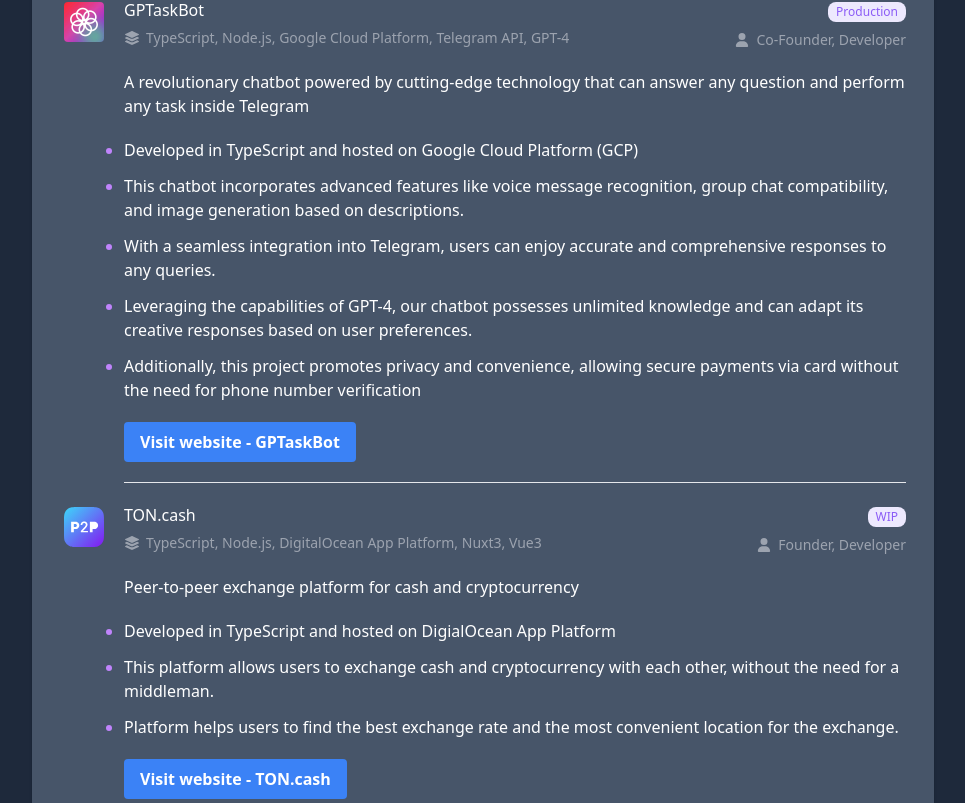
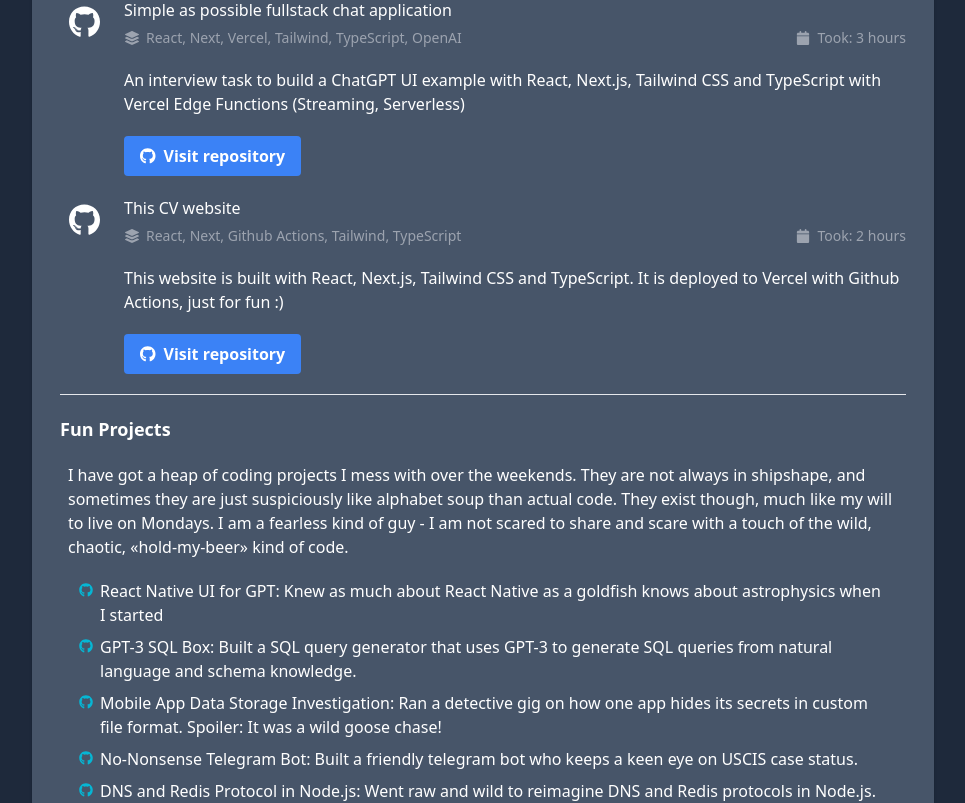
Before and after one commit to Hormold/Hormold, a Next.js app: page / in a window 1280 px wide. Shown: the part 2617-3420 px from the top of the page, without its empty margins (310-1275 px from the left). Built offline with nearby package versions, Linux system fonts and the light colour scheme.

Commit message:
Code examples added

```diff
--- /dev/null
+++ b/src/app/components/examples.tsx
@@ -0,0 +1,112 @@
+import { faCalendar, faLayerGroup } from '@fortawesome/free-solid-svg-icons'
+import { faGithub } from '@fortawesome/free-brands-svg-icons'
+import { FontAwesomeIcon } from '@fortawesome/react-fontawesome'
+
+const CodeExamplesItems = [
+	{
+		title: `Simple as possible fullstack chat application`,
+		stack: ['React', 'Next', 'Vercel', 'Tailwind', 'TypeScript', 'OpenAI'],
+		url: `https://github.com/Hormold/chatgpt-next-react-tailwind`,
+		description: `An interview task to build a ChatGPT UI example with React, Next.js, Tailwind CSS and TypeScript with Vercel Edge Functions (Streaming, Serverless)`,
+		workDuration: '3 hours',
+		image: () => (
+			<FontAwesomeIcon icon={faGithub} size="2xl" />
+		)
+	},
+	{
+		title: `This CV website`,
+		stack: ['React', 'Next', 'Github Actions', 'Tailwind', 'TypeScript'],
+		url: `https://github.com/Hormold/hormold`,
+		description: `This website is built with React, Next.js, Tailwind CSS and TypeScript. It is deployed to Vercel with Github Actions, just for fun :)`,
+		workDuration: '2 hours',
+		image: () => (
+			<FontAwesomeIcon icon={faGithub} size="2xl" />
+		)
+	},
+]
+
+const FunProjects = [
+	{
+		title: `React Native UI for GPT: Knew as much about React Native as a goldfish knows about astrophysics when I started`,
+		url: "https://github.com/Hormold/shitchat"
+	},
+	{
+		title: "GPT-3 SQL Box: Built a SQL query generator that uses GPT-3 to generate SQL queries from natural language and schema knowledge.",
+		url: "https://github.com/Hormold/gpt-sql-box"
+	},
+	{
+		title: "Mobile App Data Storage Investigation: Ran a detective gig on how one app hides its secrets in custom file format. Spoiler: It was a wild goose chase!",
+		url: "https://github.com/Hormold/callfilter-decoder"
+	},
+	{
+		title: "No-Nonsense Telegram Bot: Built a friendly telegram bot who keeps a keen eye on USCIS case status.",
+		url: "https://github.com/Hormold/ceac"
+	},
+	{
+		title: "DNS and Redis Protocol in Node.js: Went raw and wild to reimagine DNS and Redis protocols in Node.js.",
+		url: "https://github.com/Hormold/redns"
+	}
+]
+
+export default function CodeExamples () {
+	return (
+		<div className="p-7 block-section dark:bg-slate-600 bg-white">
+			<h2 className="block-title dark:text-white">Code Examples</h2>
+			{CodeExamplesItems.map((item, index) => (
+				<div className="mb-5 item-section" key={index}>
+					<a href={item.url} target="_blank" rel="noreferrer" className="company-logo">
+						{item.image()}
+					</a>
+					<div className="w-full space-y-5">
+						<div className="item-header items-end">
+							<div className="space-y-1.5">
+								<div className="font-medium dark:text-white">{item.title}</div>
+								<div className="flex space-x-5">
+									<div className="item-header-info">
+										<FontAwesomeIcon icon={faLayerGroup} className="h-4 w-4" />
+										<span>
+                                            {item.stack.map((stackItem, index) => (
+												<span key={index}>{stackItem}{index !== item.stack.length - 1 ? ', ' : ''}</span>
+											))}
+                                        </span>
+									</div>
+								</div>
+							</div>
+							<div className="space-y-1.5 sm:text-right">
+								<div className="item-header-info">
+									<FontAwesomeIcon icon={faCalendar} className="h-4 w-4" />
+									<span>Took: {item.workDuration}</span>
+								</div>
+							</div>
+						</div>
+						<p className="text-gray-600 dark:text-white">
+							{item.description}
+						</p>
+						<div className="flex space-x-3">
+							<a href={item.url} target="_blank" rel="noreferrer" className="bg-blue-500 hover:bg-blue-700 text-white font-bold py-2 px-4 rounded hover:text-purple-200">
+								<FontAwesomeIcon icon={faGithub} className="mr-2" />
+								Visit repository
+							</a>
+						</div>
+					</div>
+
+				</div>
+			))}
+
+			<hr className='my-5' />
+
+			<h2 className="block-title dark:text-white">Fun Projects</h2>
+
+			<p className="text-gray-600 dark:text-white ml-2">I have got a heap of coding projects I mess with over the weekends. They are not always in shipshape, and sometimes they are just suspiciously like alphabet soup than actual code. They exist though, much like my will to live on Mondays. I am a fearless kind of guy - I am not scared to share and scare with a touch of the wild, chaotic, «hold-my-beer» kind of code.</p>
+			<ul className='list-disc fa-ul m-5 text-gray-600 dark:text-white space-y-2'>
+			{FunProjects.map((item, index) => (
+				<li key={index}>
+					<a href={item.url} target="_blank" rel="noreferrer">
+						<FontAwesomeIcon icon={faGithub} size="sm" listItem className='text-cyan-500'/> {item.title}
+					</a>
+				</li>
+			))}
+			</ul>
+
+		</div>)
+}
--- a/src/app/page.tsx
+++ b/src/app/page.tsx
@@ -3,12 +3,14 @@
 import Education from './components/education'
 import Projects from './components/projects'
 import Reviews from './components/reviews'
+import CodeExamples from './components/examples'
 
 
 export default function Main() {
 	return (
 		<div className='space-y-5'>
             <Experience />
+            <CodeExamples />
             <Projects />
             <Education />
             <Reviews />
```
